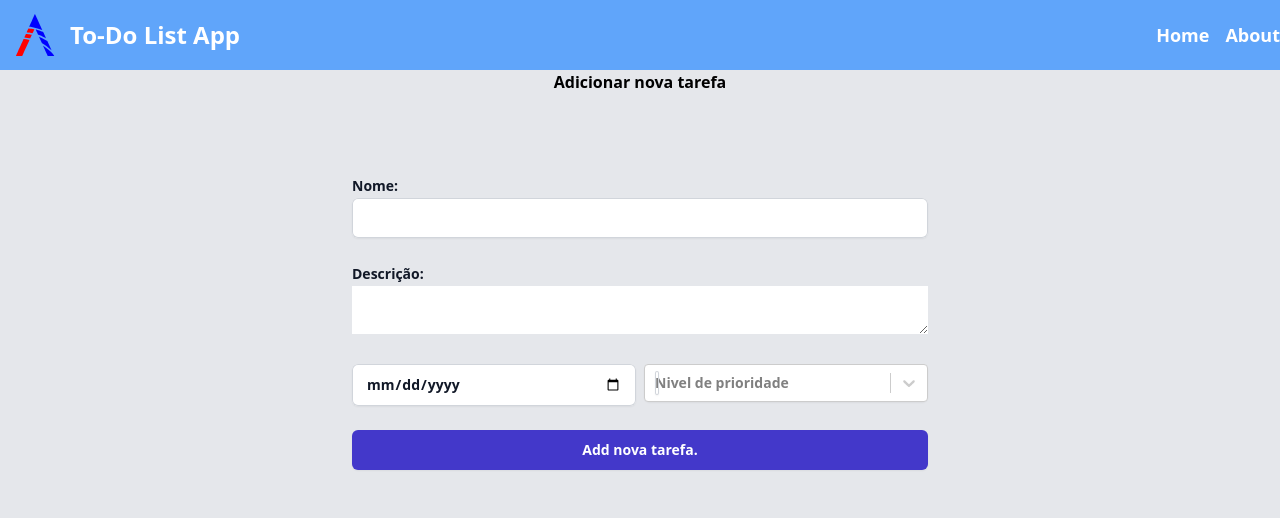
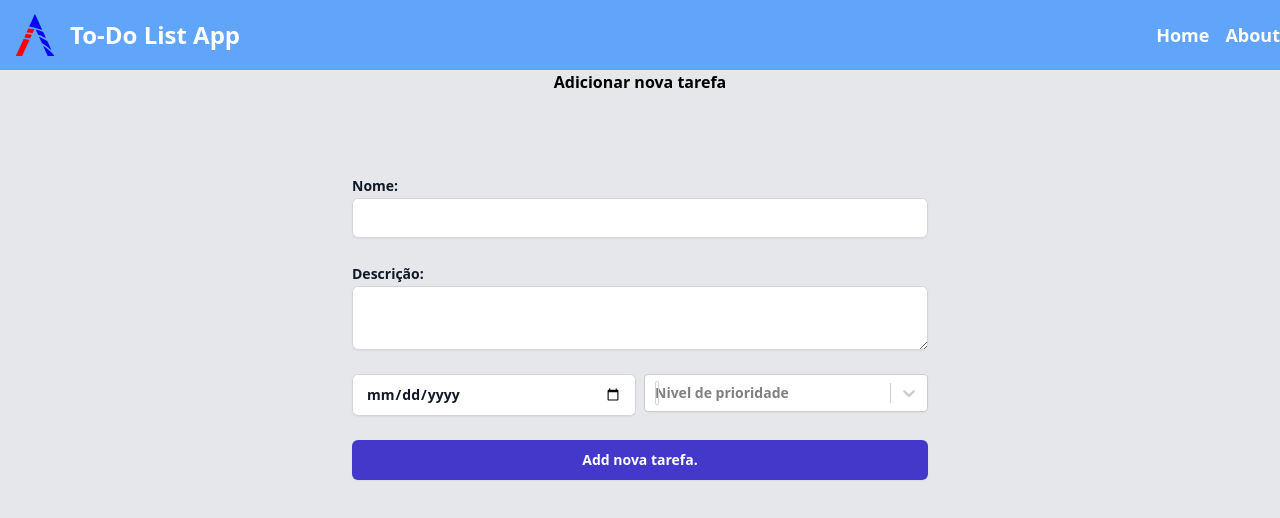
Before and after one commit to uezili/frontend-ascan, a React (Vite) app: page / in a window 1280 px wide. Shown: the top 518 px of the page. Built offline with nearby package versions, Linux system fonts and the light colour scheme.

Commit message:
Adding useState.

```diff
--- a/src/components/ToDoForm/index.jsx
+++ b/src/components/ToDoForm/index.jsx
@@ -3,7 +3,10 @@ import './styles.css';
 import { useState } from 'react';
 
 export const ToDoForm = () => {
-	const [selectedOption, setSelectedOption] = useState(null);
+	const [priority, setPriority] = useState(null);
+	const [name, setName] = useState('');
+	const [description, setDescription] = useState('');
+	const [dueDate, setDueDate] = useState('');
 
 	const options = [
 		{ value: 'baixo', label: 'Baixo' },
@@ -11,21 +14,48 @@ export const ToDoForm = () => {
 		{ value: 'alto', label: 'Alto' },
 	];
 
-	const [dueDate, setDueDate] = useState('');
+	const handleSubmit = () => {
+		const addNewTask = {
+			id: Date.now(),
+			name,
+			description,
+			dueDate,
+			priority,
+		};
+
+		console.log(addNewTask);
+	};
 
 	return (
 		<section>
 			<div className="flex justify-center font-bold">
 				<h1>Adicionar nova tarefa</h1>
 			</div>
-			<form className="grid grid-cols-1 gap-x-8 gap-y-6">
+			<form
+				className="grid grid-cols-1 gap-x-8 gap-y-6"
+				onSubmit={handleSubmit}
+			>
 				<div>
-					<label>Nome:</label>
-					<input className="form-name" type="text" />
+					<label>
+						Nome:
+						<input
+							className="form-name"
+							value={name}
+							onChange={(e) => setName(e.target.value)}
+							type="text"
+						/>
+					</label>
 				</div>
 				<div>
-					<label>Descrição:</label>
-					<textarea style={{ width: '100%' }}></textarea>
+					<label>
+						Descrição:
+						<textarea
+							className="description"
+							style={{ width: '100%' }}
+							value={description}
+							onChange={(e) => setDescription(e.target.value)}
+						></textarea>
+					</label>
 				</div>
 				<div className="grid grid-cols-2 gap-2">
 					<div>
@@ -38,8 +68,8 @@ export const ToDoForm = () => {
 					<div>
 						<Select
 							className="select"
-							defaultValue={selectedOption}
-							onChange={setSelectedOption}
+							defaultValue={priority}
+							onChange={setPriority}
 							options={options}
 							placeholder="Nivel de prioridade"
 						/>
```
